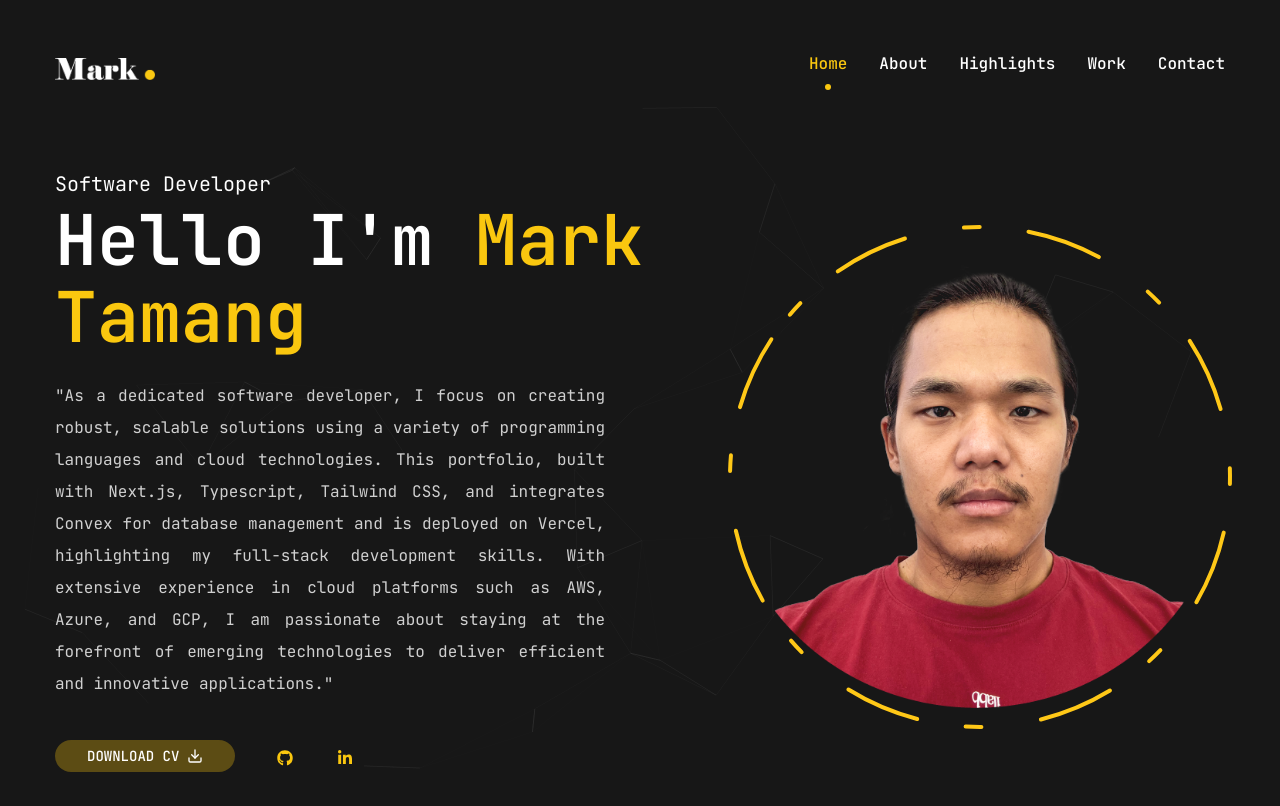
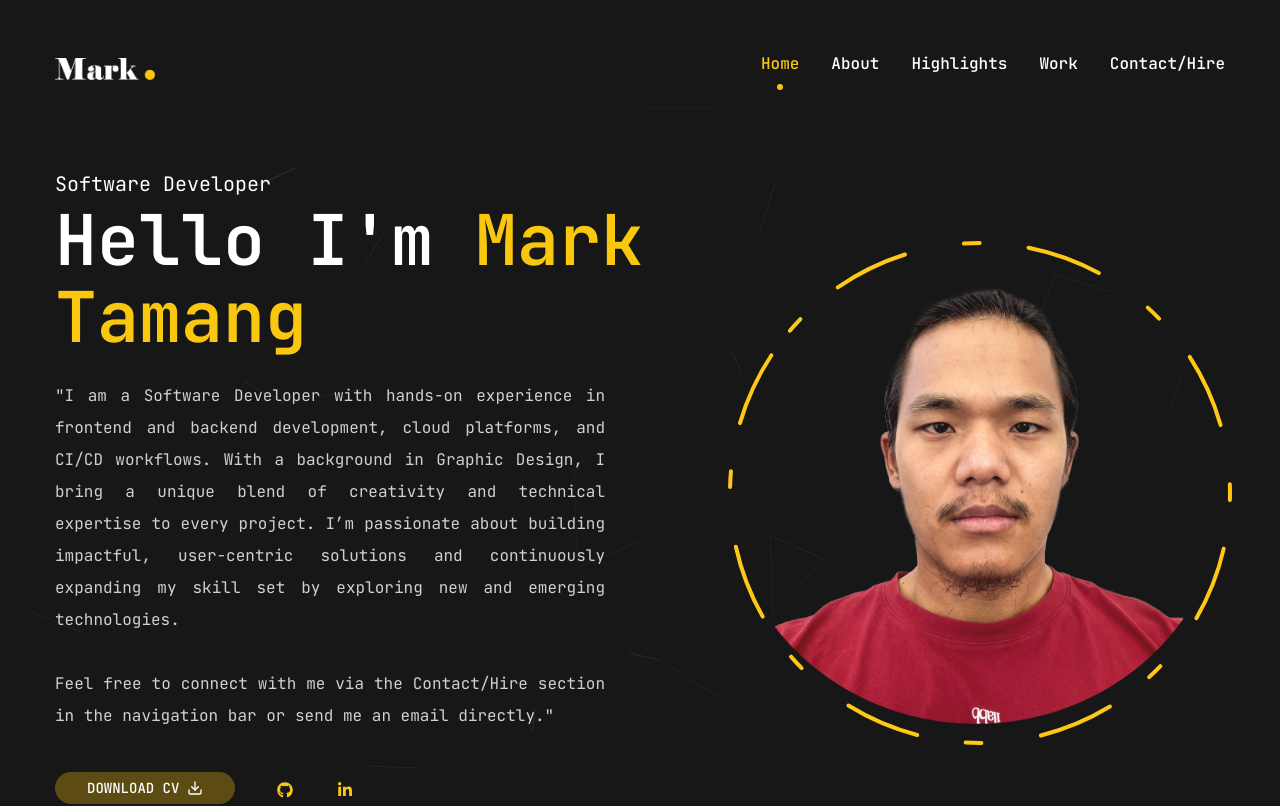
Before and after one commit to marktmng/mark-portfolio, a Next.js app: page / in a window 1280 px wide. Shown: the top 806 px of the page. Built offline with nearby package versions, Linux system fonts and the light colour scheme; no server answers.

Commit message:
updated statement

```diff
--- a/app/page.jsx
+++ b/app/page.jsx
@@ -73,15 +73,17 @@ const Home = () => {
                 className="max-w-[550px] text-justify mb-10 text-white/80"
                 ref={(el) => (fadeInElements.current[1] = el)}
               >
-                "As a dedicated software developer, I focus on creating robust,
-                scalable solutions using a variety of programming languages and
-                cloud technologies. This portfolio, built with Next.js,
-                Typescript, Tailwind CSS, and integrates Convex for database
-                management and is deployed on Vercel, highlighting my full-stack
-                development skills. With extensive experience in cloud platforms
-                such as AWS, Azure, and GCP, I am passionate about staying at
-                the forefront of emerging technologies to deliver efficient and
-                innovative applications."
+                "I am a Software Developer with hands-on experience in frontend
+                and backend development, cloud platforms, and CI/CD workflows.
+                With a background in Graphic Design, I bring a unique blend of
+                creativity and technical expertise to every project. I’m
+                passionate about building impactful, user-centric solutions and
+                continuously expanding my skill set by exploring new and
+                emerging technologies.
+                <br />
+                <br />
+                Feel free to connect with me via the Contact/Hire section in the
+                navigation bar or send me an email directly."
               </p>
               {/* Download CV & Social */}
               <div className="flex flex-col xl:flex-row items-center xl:items-start gap-8">
--- a/components/MobileNav.jsx
+++ b/components/MobileNav.jsx
@@ -19,7 +19,7 @@ const links = [
   { name: "about", path: "/about" },
   { name: "highlights", path: "/highlights" },
   { name: "work", path: "/work" },
-  { name: "contact", path: "/contact" },
+  { name: "contact/hire", path: "/contact" },
 ];
 
 const MobileNav = () => {
--- a/components/Nav.jsx
+++ b/components/Nav.jsx
@@ -9,7 +9,7 @@ const links = [
   { name: "about", path: "/about" },
   { name: "highlights", path: "/highlights" },
   { name: "work", path: "/work" },
-  { name: "contact", path: "/contact" },
+  { name: "contact/hire", path: "/contact" },
 ];
 
 const Nav = () => {
```
